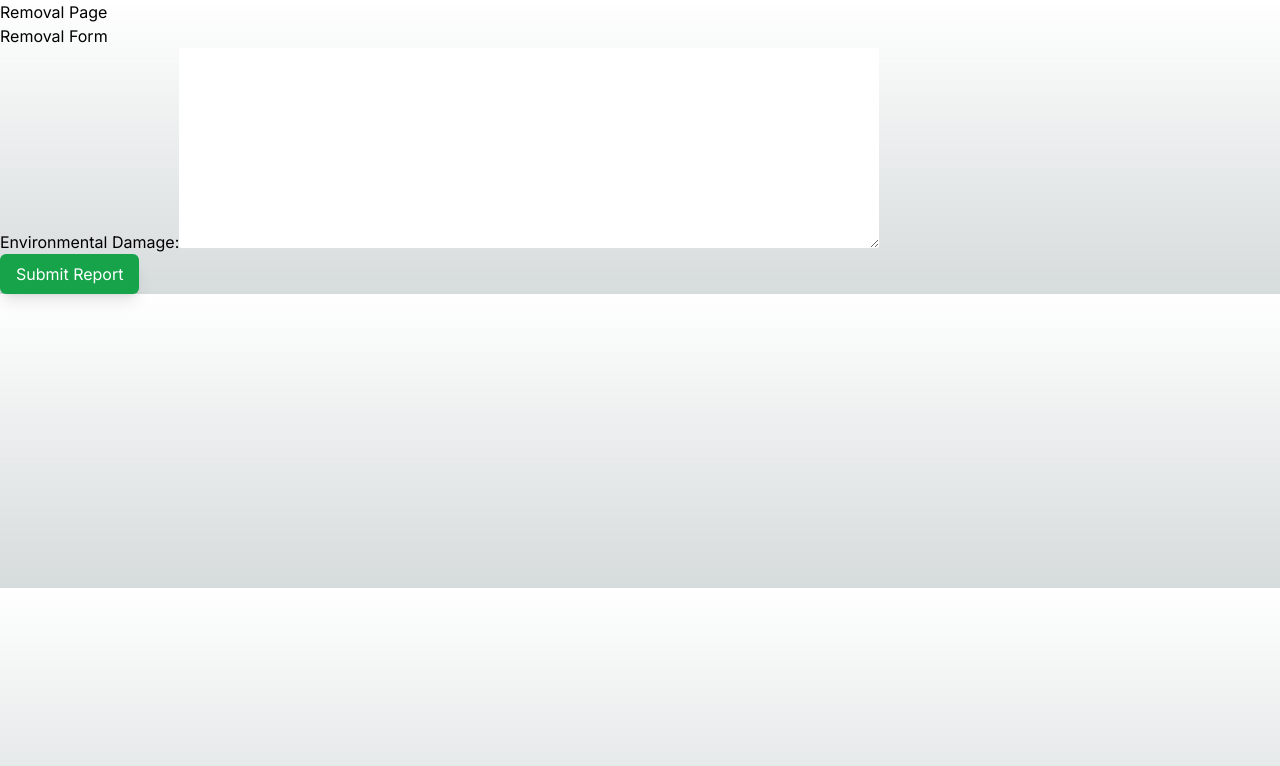
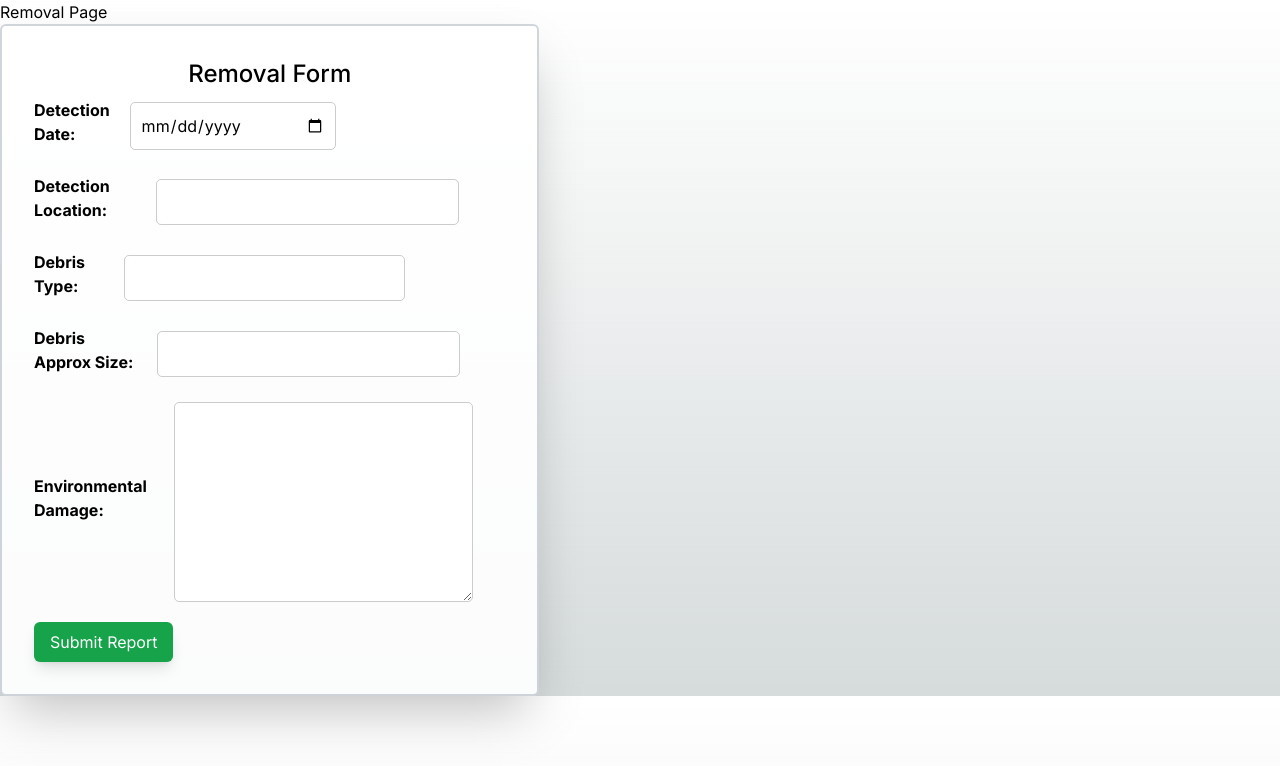
Before and after one commit to Alexandra-Haynes/ocean-watch-hacc23, a Next.js app: page /remove in a window 1280 px wide. Shown: the top 766 px of the page. Built offline with nearby package versions, Linux system fonts and the light colour scheme.

Commit message:
Migrating more removal form fields

```diff
--- a/app/remove/RemovalForm.tsx
+++ b/app/remove/RemovalForm.tsx
@@ -58,10 +58,59 @@ export default function RemovalForm() {
 
   return (
     <section>
-      <form onSubmit={handleSubmit}>
-        <h2>Removal Form</h2>
-        <div>
-          <label htmlFor="environmentalDamage">Environmental Damage:</label>
+      <form onSubmit={handleSubmit}
+      className="flex flex-col items-start justify-center gap-2
+      border-slate-500/30 border-2 rounded-md shadow-2xl p-6  md:p-8 bg-white/90 text-black w-fit"
+      >
+        <h2 className=" font-medium text-2xl self-center">Removal Form</h2>
+        <div className="flex flex-row items-start justify-between md:gap-12 ">
+        <div className="mr-8">
+        <div className="form-group flex flex-row items-center gap-4 w-fit">
+          <label htmlFor="date">Detection Date:</label>
+          <input
+            className="text-black"
+            type="date"
+            id="detectionDate"
+            name="detectionDate"
+            value={formData.detectionDate}
+            onChange={handleChange}
+          />
+        </div>
+        <div className="form-group flex flex-row items-center gap-4 w-fit">
+          <label htmlFor="text">Detection Location:</label>
+          <input
+            className="text-black"
+            type="text"
+            id="detectionLocation"
+            name="detectionLocation"
+            value={formData.detectionLocation}
+            onChange={handleChange}
+          />
+        </div>
+        <div className="form-group flex flex-row items-center gap-4 w-fit">
+          <label htmlFor="text">Debris Type:</label>
+          <input
+            className="text-black"
+            type="text"
+            id="debrisType"
+            name="debrisType"
+            value={formData.debrisType}
+            onChange={handleChange}
+          />
+        </div>
+        <div className="form-group flex flex-row items-center gap-4 w-fit">
+          <label htmlFor="text">Debris Approx Size:</label>
+          <input
+            className="text-black"
+            type="text"
+            id="debrisApproxSize"
+            name="debrisApproxSize"
+            value={formData.debrisApproxSize}
+            onChange={handleChange}
+          />
+        </div>
+        <div className="form-group flex flex-row items-center gap-4 w-fit">
+          <label htmlFor="text">Environmental Damage:</label>
             <textarea
               id="environmentalDamage"
               name="environmentalDamage"
@@ -77,6 +126,8 @@ export default function RemovalForm() {
         >
           Submit Report
         </button>
+        </div>
+        </div>
       </form>
     </section>
   )
```
